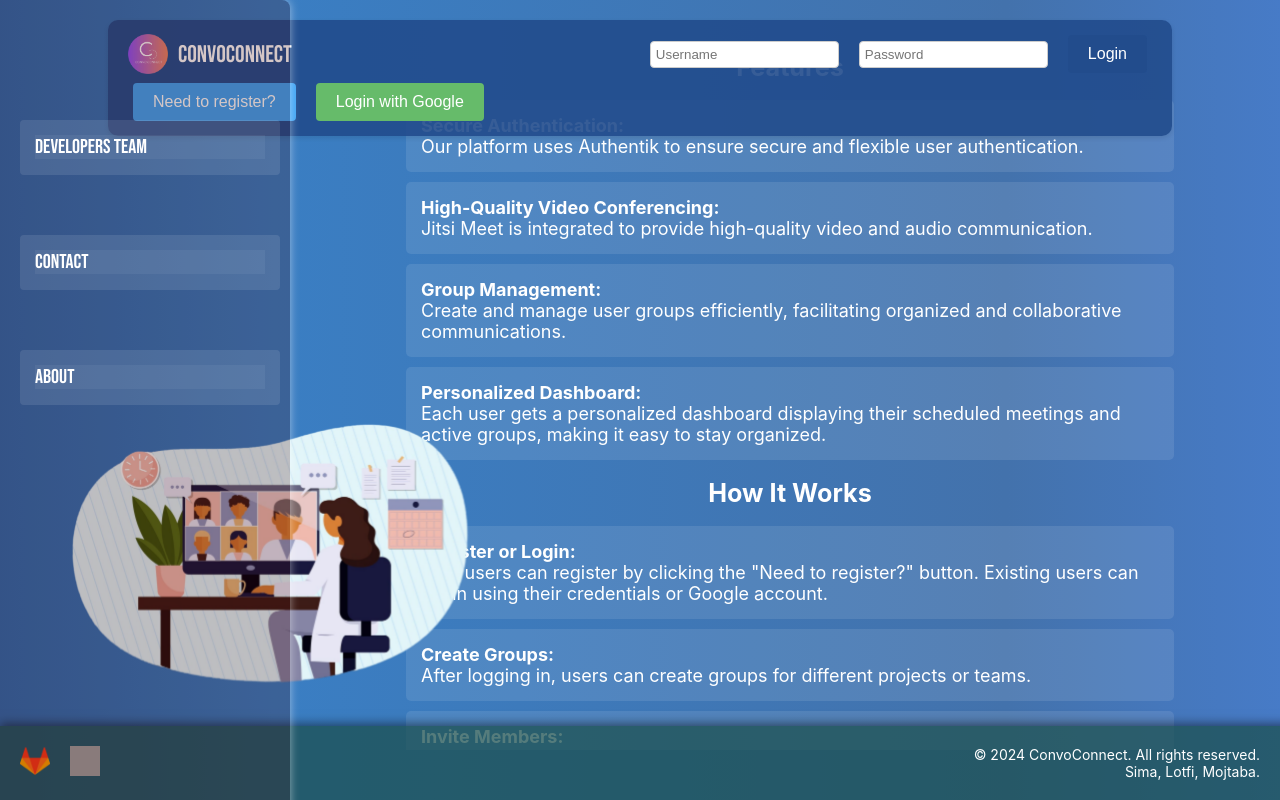
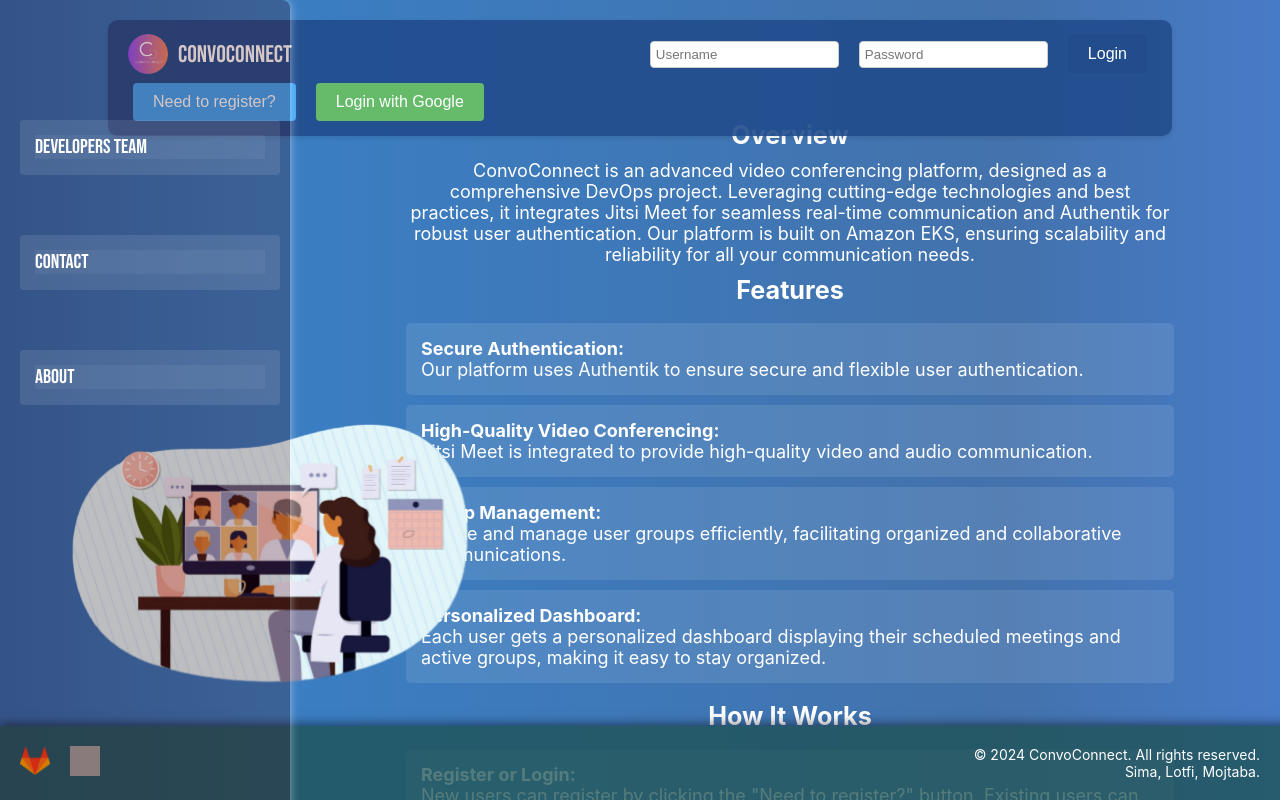
Before and after one commit to Sima21/Convoconnect, a React (Create React App) app in the folder frontend/: page / in a window 1280 px wide. Built offline with nearby package versions, Linux system fonts and the light colour scheme; no server answers; grey boxes are pictures that could not be loaded.

Commit message:
Fix background, adjust main content, and correct scrollbar functionality

```diff
--- a/frontend/src/components/AuthForm.css
+++ b/frontend/src/components/AuthForm.css
@@ -106,7 +106,7 @@
     margin-top: 5px;
     width: fit-content;
     box-shadow: 0px 0px 10px rgba(0, 0, 0, 0.1);
-    font-size: 15px;
+    font-size: 12px; /* Schriftgröße angepasst */
     font-family: 'Trebuchet MS', sans-serif;
     font-weight: 200;
     backdrop-filter: blur(10px);
@@ -217,18 +217,18 @@
 }
 
 .main-content {
-    margin-top: 120px; /* Abstand unter der Navbar */
     display: flex;
     flex-direction: column;
     align-items: center;
-    justify-content: center;
+    justify-content: flex-start; /* Starten Sie den Inhalt am Anfang */
     width: 80%;
     max-width: 800px;
+    margin: auto;
     text-align: center;
     padding-right: 20px;
     padding-bottom: 20px;
     padding-left: 0;
-    margin: auto;
+    margin-top: 120px; /* Abstand unter der Navbar */
     overflow-y: auto; /* Ermöglicht Scrollen im main-content */
     height: calc(100vh - 120px); /* Höhe anpassen, um Platz für Navbar zu lassen */
 }
```
